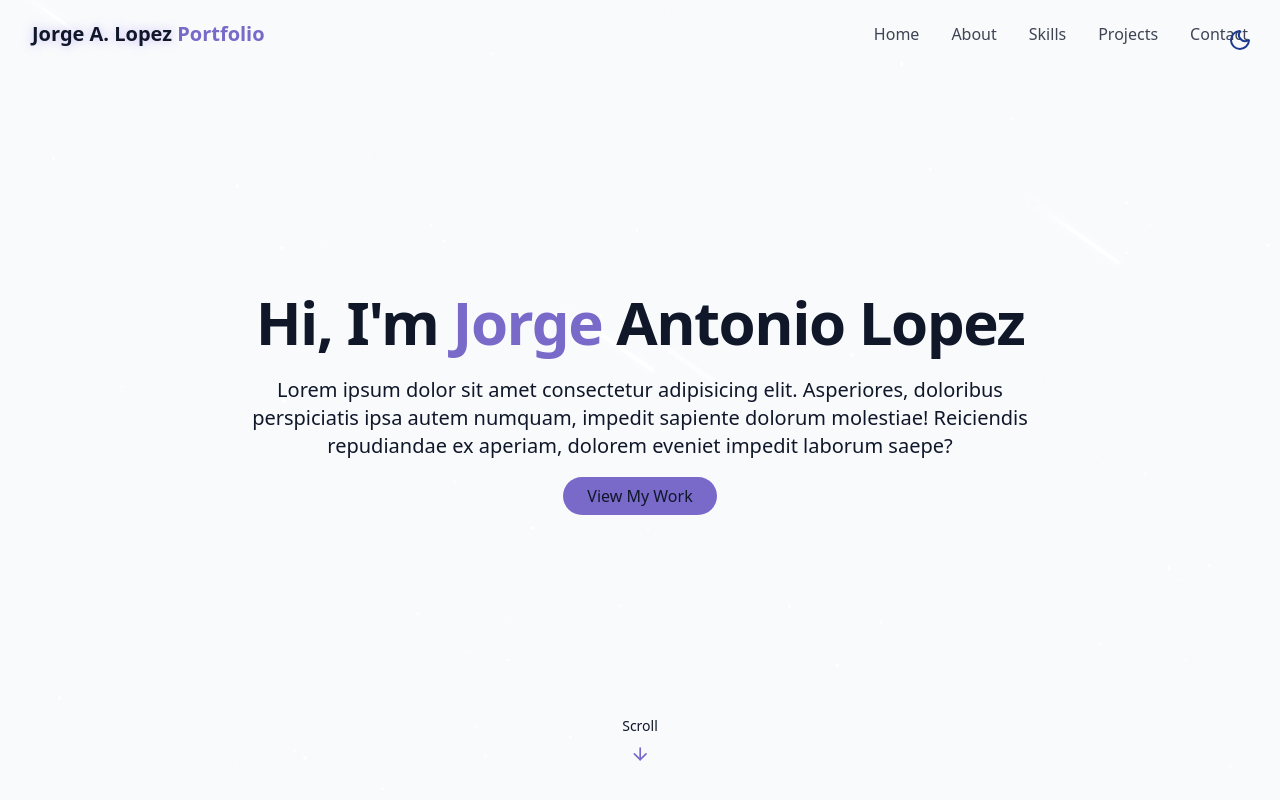
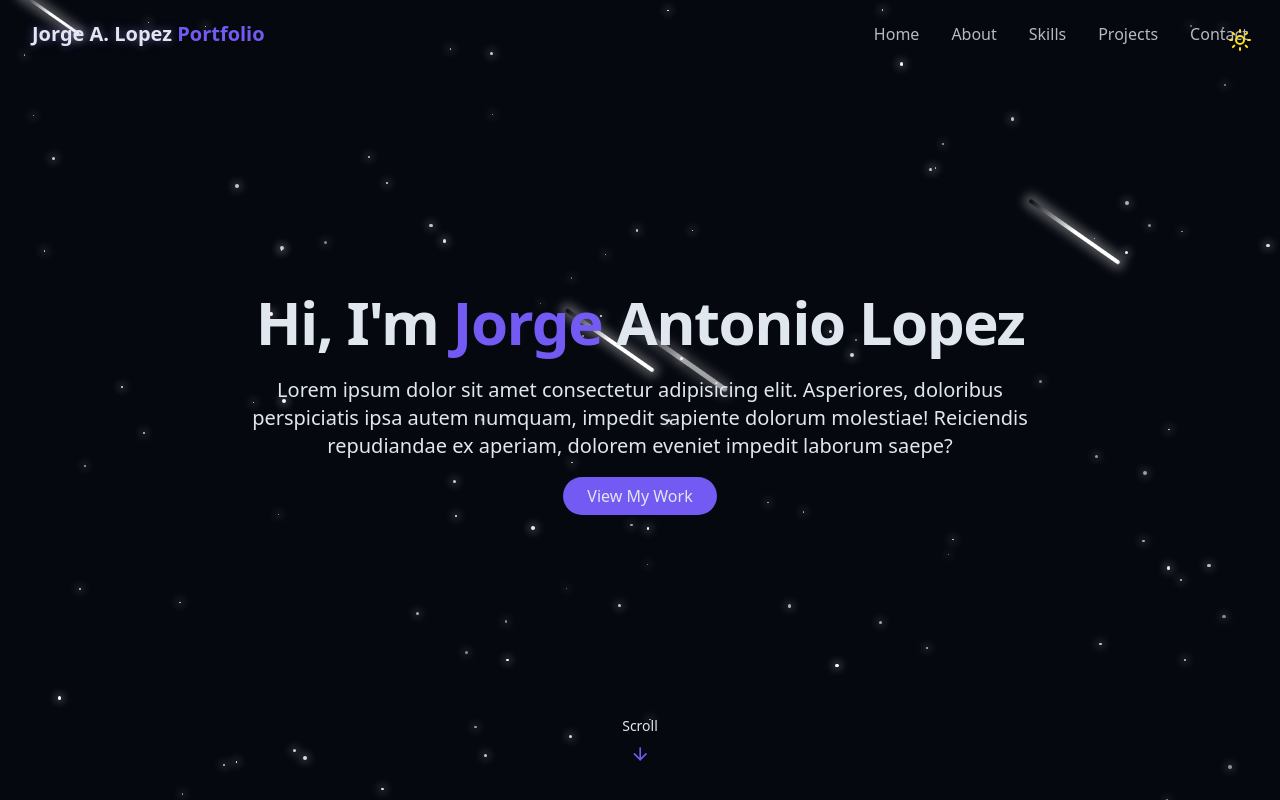
Before and after one commit to Jorgelopez5252/Portfolio2025, a React (Vite) app: page / in a window 1280 px wide. Shown: the top 800 px of the page. Built offline with nearby package versions, Linux system fonts and the light colour scheme.

Commit message:
updated dark be default

```diff
--- a/src/components/ThemeToggle.jsx
+++ b/src/components/ThemeToggle.jsx
@@ -6,14 +6,17 @@ export const ThemeToggle = () => {
   const [isDarkMode, setIsDarkMode] = useState(false);
 
   useEffect(() => {
-    const storedTheme = localStorage.getItem("theme");
+  const storedTheme = localStorage.getItem("theme") || "dark";
+
   if (storedTheme === "dark") {
+    document.documentElement.classList.add("dark");
     setIsDarkMode(true);
-      document.documentElement.classList.add("dark");
   } else {
-      localStorage.setItem("theme", "light");
+    document.documentElement.classList.remove("dark");
     setIsDarkMode(false);
   }
+
+  localStorage.setItem("theme", storedTheme);
 }, []);
 
   const toggleTheme = () => {
@@ -34,7 +37,7 @@ export const ThemeToggle = () => {
     <button
       onClick={toggleTheme}
       className={cn(
-        "fixed max-sm:hidden top-5 right-5 z-50 p-2 rounded-full transition-colors duration-300,",
+        "fixed max-sm:hidden top-5 right-5 z-50 p-2 rounded-full transition-colors duration-300",
         "focus:outline-hidden",
       )}
     >
```
Lines whose indentation alone changed are shown as unchanged.
